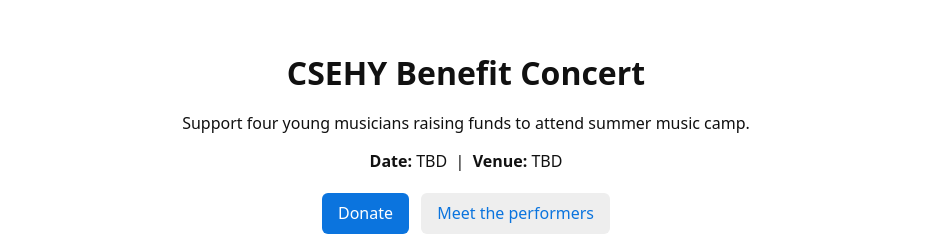
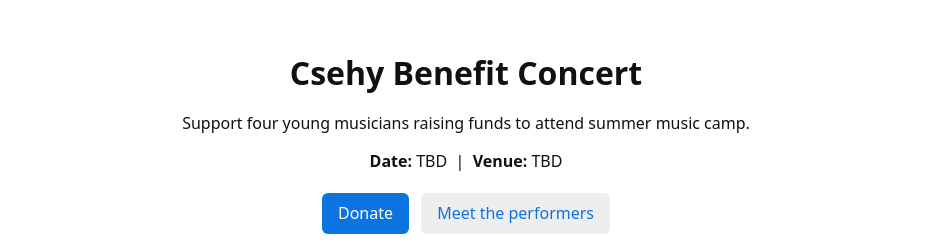
Before and after one commit to KurtKroeker/csehy-fundraising, a Jekyll site: the page built from index.md, in a window 1280 px wide. Shown: the top 250 px of the page, without its empty margins (174-1105 px from the left). Built offline with Jekyll 4.4.1, drawn with Linux system fonts in a browser that asks for light colours.

```diff
--- a/index.md
+++ b/index.md
@@ -1,13 +1,16 @@
 ---
 layout: default
-title: CSEHY Benefit Concert
+title: Csehy Benefit Concert
 ---
 
 <section class="hero">
-  <h1>CSEHY Benefit Concert</h1>
+  <h1>Csehy Benefit Concert</h1>
   <p>Support four young musicians raising funds to attend summer music camp.</p>
   <p><strong>Date:</strong> <span id="event-date">TBD</span> &nbsp;|&nbsp; <strong>Venue:</strong> <span id="event-venue">TBD</span></p>
-  <p><a class="btn primary" href="#donate">Donate</a> <a class="btn secondary" href="/performers/">Meet the performers</a></p>
+  <p>
+    <a class="btn primary" href="#donate">Donate</a>
+    <a class="btn secondary" href="{{ '/performers/' | relative_url }}">Meet the performers</a>
+  </p>
 </section>
 
 <section class="about">
@@ -20,7 +23,7 @@ title: CSEHY Benefit Concert
   <ul>
     {% for p in site.data.performers %}
     <li class="performer-card">
-      <img src="/assets/images/{{ p.photo }}" alt="Photo of {{ p.name }}" loading="lazy">
+      <img src="{{ '/assets/images/' | append: p.photo | relative_url }}" alt="Photo of {{ p.name }}" loading="lazy">
       <div>
         <h3>{{ p.name }}</h3>
         <p class="instrument">{{ p.instrument }}</p>
@@ -29,7 +32,7 @@ title: CSEHY Benefit Concert
     </li>
     {% endfor %}
   </ul>
-  <p><a href="/performers/" class="btn tertiary">See all performers</a></p>
+  <p><a href="{{ '/performers/' | relative_url }}" class="btn tertiary">See all performers</a></p>
 </section>
 
 <section id="donate">
```
Also changed, not shown: README.md.
